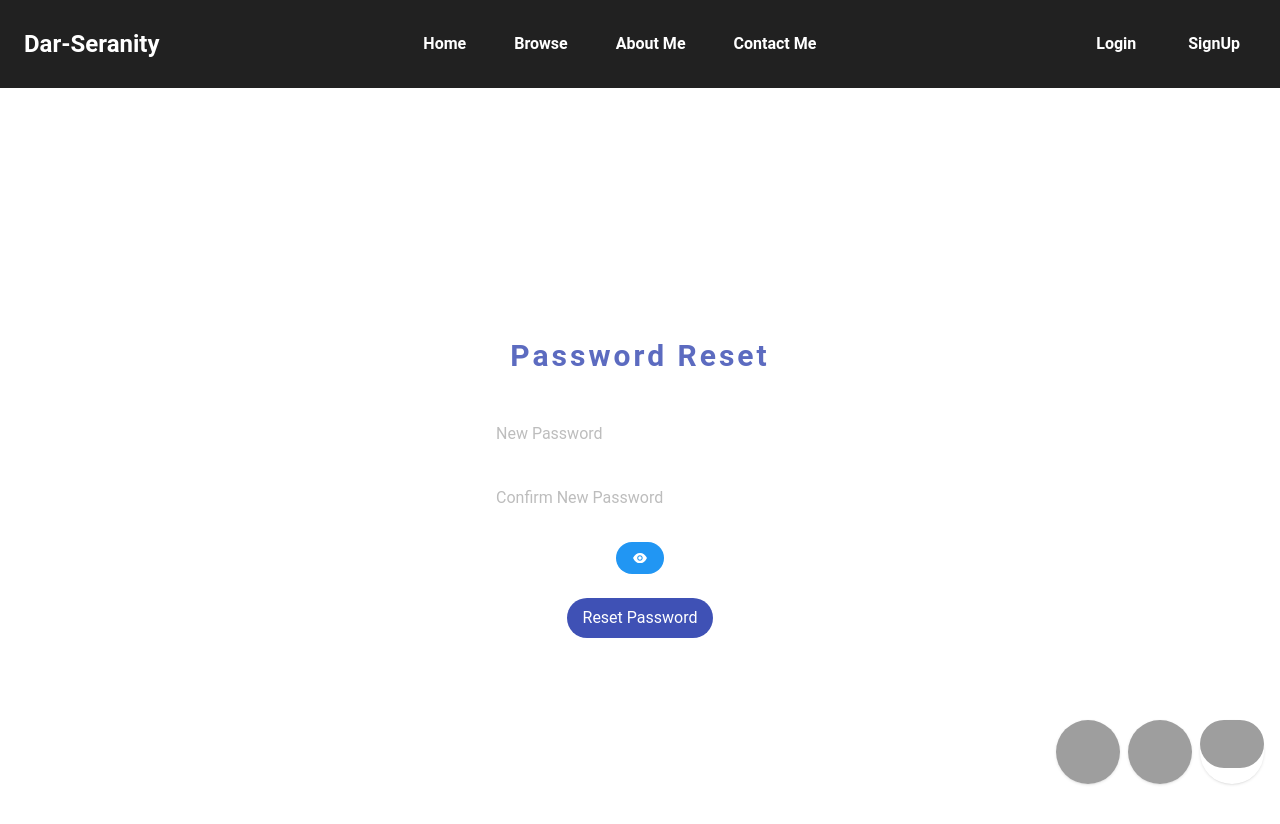
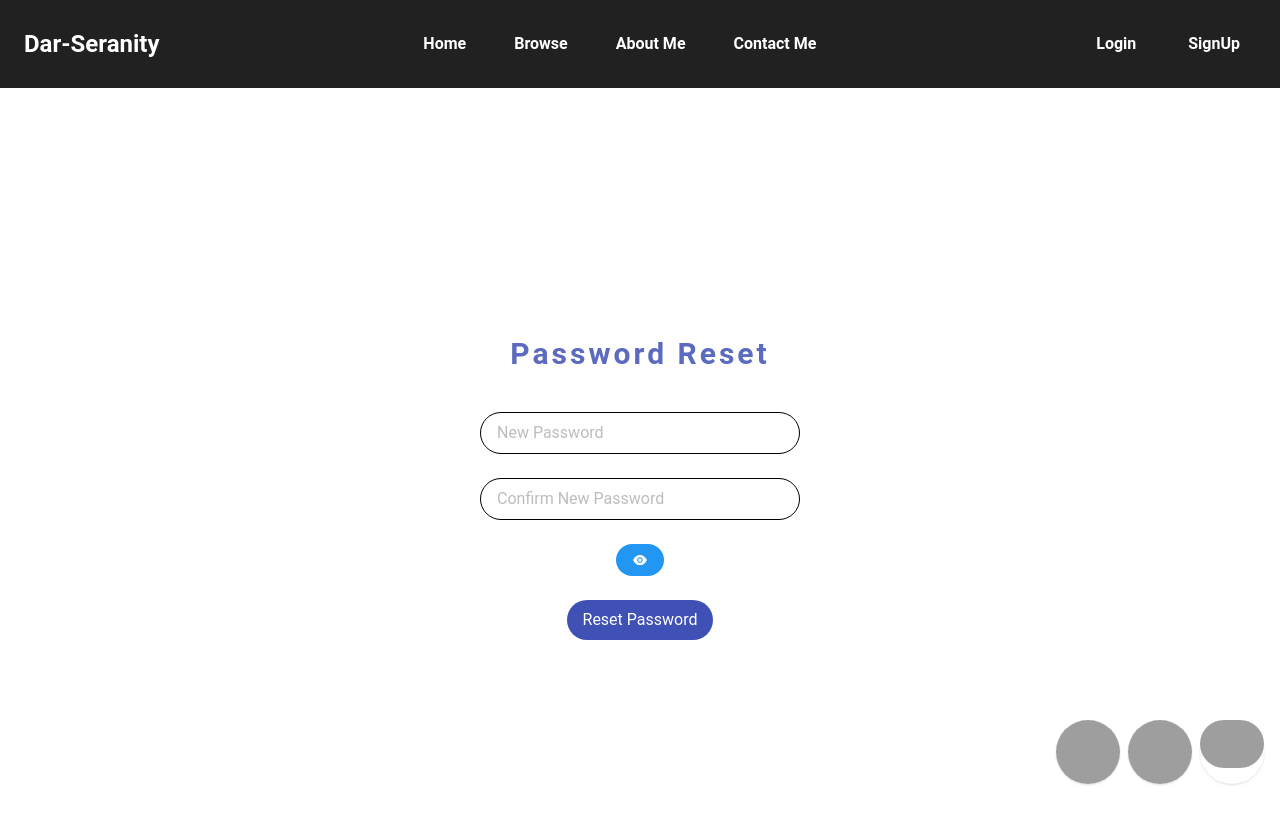
Before and after one commit to Mustapha-1610/Dar-Seranity, a Next.js app: page /resetPassword/1 in a window 1280 px wide. Shown: the top 824 px of the page. Built offline with nearby package versions, Linux system fonts and the light colour scheme; grey boxes are pictures that could not be loaded.

Commit message:
production logout socket io fix v1.0 and resetPassword page implementation

```diff
--- a/src/Helpers/NodeMailer/landlord/landlordMailConfigs.ts
+++ b/src/Helpers/NodeMailer/landlord/landlordMailConfigs.ts
@@ -20,7 +20,7 @@ export const landlordConfirmationMail = async (name: string, email: string) => {
     <div style="font-family: Arial, sans-serif; font-size: 16px; padding: 20px; background-color: #F5F5F5; border-radius: 5px; box-shadow: 0 0 10px rgba(0, 0, 0, 0.1);">
       <h2 style="text-align: center; margin-bottom: 20px;">Thank you for your Application!</h2>
       <div style="text-align: center; margin-bottom: 5px;">
-        <img src="https://firebasestorage.googleapis.com/v0/b/dar-seranity.appspot.com/o/favicon.ico?alt=media&token=b5499d11-7d68-4da1-91ec-fee14c22e513" style="width: 130px;">
+        <img src="https://firebasestorage.googleapis.com/v0/b/dar-seranity.appspot.com/o/Needs%20For%20Project%2F_eb24e2af-b658-4422-b125-b41f76a85688.jpg?alt=media&token=678651e4-e036-4c1b-9863-997699ab2d8d" style="width: 130px;">
         <h3>Hello ${name},</h3>
       </div>
       <div style="margin-bottom: 15px;">
--- a/src/Helpers/NodeMailer/renter/renterMailConfigs.ts
+++ b/src/Helpers/NodeMailer/renter/renterMailConfigs.ts
@@ -73,7 +73,7 @@ export const sendPassResetMail = async (name: string, email: string) => {
   </div>
   <div style="text-align: center; margin-bottom: 5px;">
     <a href="${process.env
-      .NEXT_PUBLIC_API_BASE_URL!}/passReset/${mailToken}" style="background-color: #000000; border: 1px solid #097969; color: white; padding: 10px 20px; text-decoration: none;">Reset Password</a>
+      .NEXT_PUBLIC_API_BASE_URL!}/resetPassword/${mailToken}" style="background-color: #000000; border: 1px solid #097969; color: white; padding: 10px 20px; text-decoration: none;">Reset Password</a>
           <p>This Link Will Expire In 1 Hour </p>
   </div>
 </div>`,
--- a/src/app/(root)/resetPassword/[token]/page.tsx
+++ b/src/app/(root)/resetPassword/[token]/page.tsx
@@ -48,13 +48,12 @@ export default function ResetPassword({
         }),
       });
       const data = await res.json();
-      console.log(data);
       if (data.success!) {
         setSuccessMessage("Password Changed !");
       } else if (data.mailError!) {
         setSendNewMailMessage({
           __html:
-            'Link Expired <Link href="/login"  style="color: #1890ff; text-decoration: underline; font-weight: bold;">Send New One</Link>',
+            'Link Expired <a href="https://dar-seranity.vercel.app/sendPassResetMail" target="_blank" rel="noopener noreferrer" style="color: #1890ff; text-decoration: underline; font-weight: bold;">Send New One</a>',
         });
       } else {
         setErrorMessage(data.error);
@@ -84,9 +83,19 @@ export default function ResetPassword({
                 <>
                   <Alert message={errorMessage} type="error" showIcon />
                 </>
+              ) : successMessage ? (
+                <>
+                  <Alert message={successMessage} type="success" showIcon />
+                </>
               ) : (
                 <>
-                  <Alert message={successMessage} type="success" showIcon />
+                  <Alert
+                    message={
+                      <div dangerouslySetInnerHTML={sendNewMailMessage} />
+                    }
+                    type="error"
+                    showIcon
+                  />
                 </>
               )}
             </Space>
@@ -98,7 +107,7 @@ export default function ResetPassword({
                 id="password"
                 name="password"
                 placeholder="New Password"
-                className="w-80 appearance-none rounded-full border-0 bg-slate-800/50 p-2 px-4 focus:bg-slate-800 focus:ring-2 focus:ring-orange-500"
+                className="w-80 appearance-none rounded-full border-black border p-2 px-4 focus:bg-slate-800 focus:ring-1"
                 onChange={handleformChange}
               />
               <div>
@@ -107,7 +116,7 @@ export default function ResetPassword({
                   id="confirm_password"
                   name="confirmPassword"
                   placeholder="Confirm New Password"
-                  className="w-80 appearance-none rounded-full border-0 bg-slate-800/50 p-2 px-4 focus:bg-slate-800 focus:ring-2 focus:ring-orange-500"
+                  className="w-80 appearance-none rounded-full border-black border p-2 px-4 focus:bg-slate-800 focus:ring-1"
                   onChange={handleformChange}
                 />
                 <p
@@ -119,7 +128,6 @@ export default function ResetPassword({
                 type="button"
                 id="showPw"
                 className="rounded-full bg-blue-500 p-2 px-4 text-white hover:bg-blue-700"
-                onClick={() => console.log(show)}
               >
                 {show ? (
                   <div
--- a/src/app/components/renterNavbar.tsx
+++ b/src/app/components/renterNavbar.tsx
@@ -24,7 +24,6 @@ export default function RenterNavbar() {
         renterSocket.emit("renterDisconnected", {
           renterMail: renterData.email,
         });
-        renterSocket.close();
         router.push("/");
       }
     } catch (err) {
```
